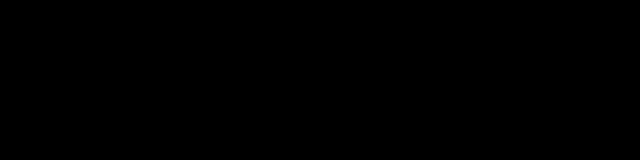
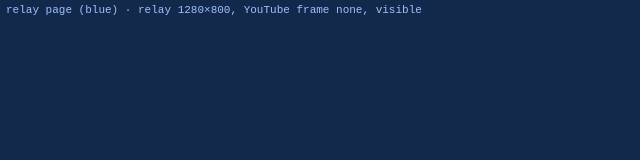
Before and after one commit to abdallahSQaradeh/FollowAlong, a website: page media/prototype-youtube-relay.html in a window 1280 px wide. Shown: the whole page, without its empty margins (0-640 px from the left). Drawn offline with Linux system fonts and the light colour scheme.

Commit message:
PROTOTYPE: show which frame layer is black, log commands and states
The YouTube Lesson played black with no reaction in VS Code. Colour each
layer (box purple, relay blue with its size) and log every command, every
YouTube state change and the size of each frame, to tell a frame that
does not paint from one with no size or an autoplay that never started.

Co-Authored-By: Claude Opus 5.5 <noreply@anthropic.com>
Claude-Session: https://claude.ai/code/session_019AvnhMYha2ACQ6KNjZTJge

```diff
--- a/media/prototype-youtube-relay.html
+++ b/media/prototype-youtube-relay.html
@@ -23,7 +23,16 @@
         height: 100%;
         margin: 0;
         overflow: hidden;
-        background: #000;
+        background: #13294b;
+      }
+      #label {
+        position: fixed;
+        top: 4px;
+        left: 6px;
+        z-index: 1;
+        font: 11px monospace;
+        color: #9fc1ff;
+        pointer-events: none;
       }
       #player {
         width: 100%;
@@ -39,6 +48,7 @@
     </style>
   </head>
   <body>
+    <div id="label">relay page (blue) · waiting for YouTube</div>
     <div id="player"></div>
     <script>
       const query = new URLSearchParams(location.search);
@@ -61,6 +71,15 @@
       }
 
       let player;
+      function layout(when) {
+        const frame = document.querySelector('iframe:not(#echo)');
+        const rect = frame ? frame.getBoundingClientRect() : null;
+        const text = `relay ${innerWidth}×${innerHeight}, YouTube frame ${rect ? `${Math.round(rect.width)}×${Math.round(rect.height)}` : 'none'}, ${document.visibilityState}`;
+        document.getElementById('label').textContent = `relay page (blue) · ${text}`;
+        send({ ev: 'layout', when, text });
+      }
+      layout('load');
+
       function snapshot() {
         if (!player || typeof player.getCurrentTime !== 'function') {
           return {};
@@ -89,6 +108,8 @@
           },
           events: {
             onReady: () => {
+              layout('ready');
+              setTimeout(() => layout('ready+2s'), 2000);
               send({ ev: 'ready', rates: player.getAvailablePlaybackRates(), ...snapshot() });
               setInterval(() => {
                 send({ ev: 'tick', ...snapshot() });
--- a/src/player/player.css
+++ b/src/player/player.css
@@ -241,6 +241,8 @@ body:hover .zoom-tools,
 .prototype-youtube {
   position: absolute;
   inset: 18px 0 0;
+  /* Diagnostic: purple means the box shows but the relay frame does not paint. */
+  background: #3a1240;
 }
 
 .prototype-youtube[hidden],
```
Also changed, not shown: src/player/prototype-youtube.ts (+15 -0 lines).
